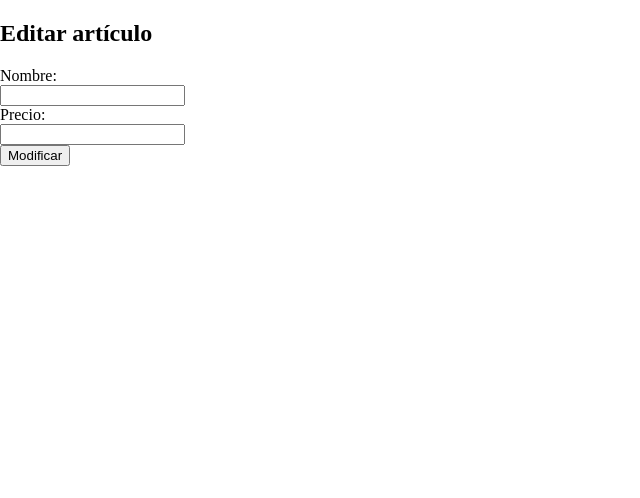
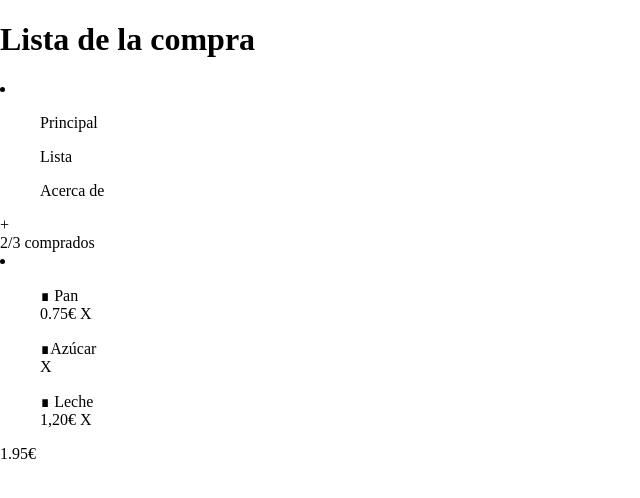
Before and after one commit to SergioH1/202205-W01CH04_Sergio-Fran-, a website: page main.html in a window 1280 px wide. Shown: the whole page, without its empty margins (0-640 px from the left). Drawn offline with nearby package versions, Linux system fonts and the light colour scheme; files that its build step writes are made by us from their sources.

Commit message:
add change index

```diff
--- a/main.html
+++ b/main.html
@@ -1,39 +1,50 @@
 <!DOCTYPE html>
 <html lang="es">
-<head>
-    <meta charset="UTF-8">
-    <meta http-equiv="X-UA-Compatible" content="IE=edge">
-    <meta name="viewport" content="width=device-width, initial-scale=1.0">
+  <head>
+    <meta charset="UTF-8" />
+    <meta http-equiv="X-UA-Compatible" content="IE=edge" />
+    <meta name="viewport" content="width=device-width, initial-scale=1.0" />
     <link rel="stylesheet" href="./style.css" />
-    <link href="https://fonts.googleapis.com/css2?family=Nunito:wght@400;700&display=swap"
-      rel="stylesheet"/>
+    <link
+      href="https://fonts.googleapis.com/css2?family=Nunito:wght@400;700&display=swap"
+      rel="stylesheet"
+    />
 
     <title>Document</title>
-</head>
-<body>
-    <main>
-        <h2>Editar artículo</h2>
-
-        <form action="main.html" method="POST">
-            <label for="name">Nombre:</label>
-            <br>
-            <input type="text" name="name" id="name">
-          </form>
-
-
-
-  <form action="main.html" method="POST">
-    <label for="price">Precio:</label>
-    <br>
-    <input type="text" name="price" id="price">
-  </form>
-
-<input type="button" value="Modificar" onclick="HandleBroweClick()" >
-
-
-
-
-</form>
-    </main>
-</body>
+  </head>
+  <header class="head">
+    <h1 class="header__title">Lista de la compra</h1>
+    <li class="header__list">
+      <ul class="list__elemets">
+        Principal
+      </ul>
+      <ul class="list__elemets">
+        Lista
+      </ul>
+      <ul class="list__elemets">
+        Acerca de
+      </ul>
+    </li>
+  </header>
+  <div class="midlecontainer">
+    <div class="midlecontainer__icon">+</div>
+    <div class="midlecontainer_title">2/3 comprados</div>
+  </div>
+  <section>
+    <li>
+      <ul>
+        <div>∎ Pan</div>
+        <div>0.75€ X</div>
+      </ul>
+      <ul>
+        <div>∎Azúcar</div>
+        <div>X</div>
+      </ul>
+      <ul>
+        <div>∎ Leche</div>
+        <div>1,20€ X</div>
+      </ul>
+    </li>
+  </section>
+  <div>1.95€</div>
 </html>
```
Also changed, not shown: index.html (+15 -1 lines).
